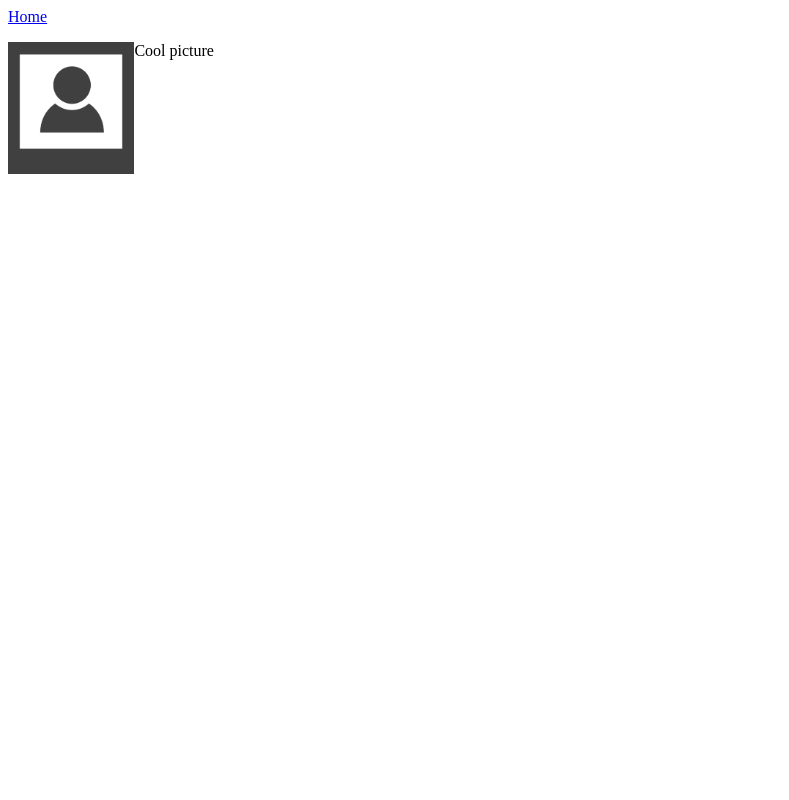
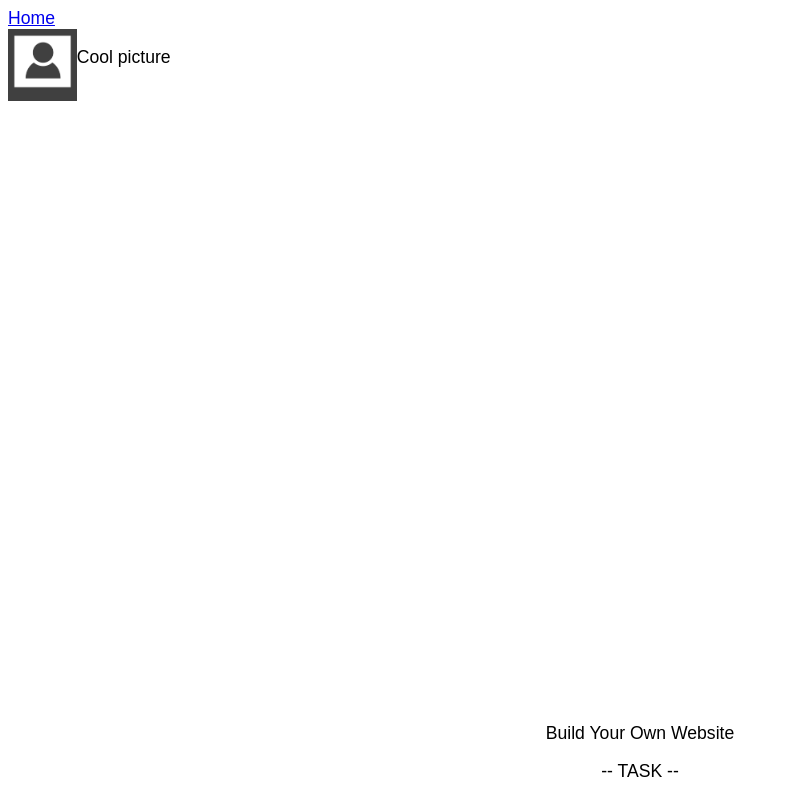
Before and after one commit to tiba-g/BuildYourOwnWebSite, a plain HTML site: page index.html in a window 1280 px wide. Shown: the whole page, without its empty margins (0-789 px from the left). Drawn offline with Linux system fonts and the light colour scheme.

Commit message:
Create sytle.css

```diff
--- /dev/null
+++ b/css/style.css
@@ -0,0 +1,22 @@
+#content  {
+    float: left;
+    position: fixed;
+}
+
+#profile {
+    float: left;
+}
+
+footer {
+    width: 100%;
+    text-align: center;
+    position: absolute;
+    bottom: 0;
+    left: 0;
+    right: 0;
+}
+
+body {
+    font-family: Arial, SimSun;
+    font-size: 110%;
+}
--- a/index.html
+++ b/index.html
@@ -2,13 +2,9 @@
 <head>
     <meta charset="UTF-8">
     <title>My site</title>
-
-    <style>
-        #profile {
-            float: left;
-        }
-    </style>
+    <link rel="stylesheet" href="css\style.css">
 </head>
+<body>
     <header>
         <nav>
             <a href="index.html">Home</a>
@@ -17,6 +13,12 @@
     <div id="content">
         <img id="profile" src="image/profile.png" width="10%" height="10%" />
         <p>Cool picture</p>
+
+
     </div>
+    <footer>
+        <p>Build Your Own Website</p>
+        <p>-- TASK --</p>
+    </footer>
 </body>
 </html>
```
